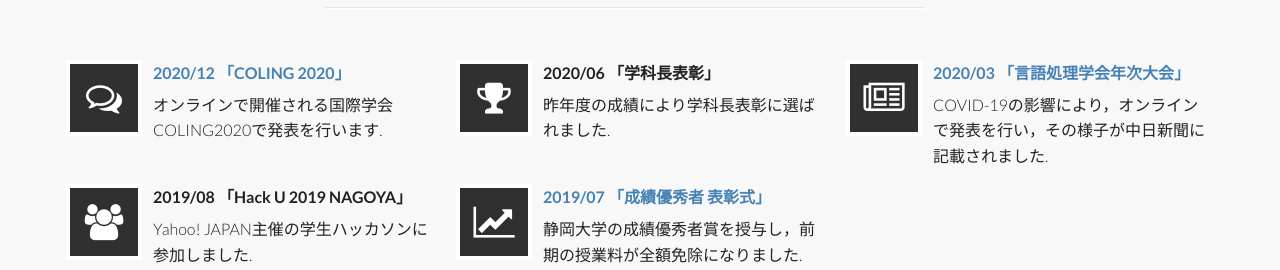
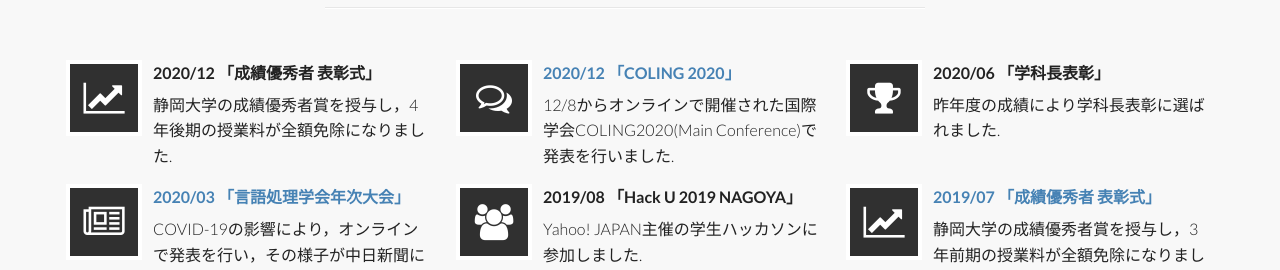
Before and after one commit to ayk24/ayk24.github.io, a plain HTML site: page index.html in a window 1280 px wide. Shown: the part 676-946 px from the top of the page. Drawn offline with Linux system fonts and the light colour scheme.

Commit message:
:: add Award

```diff
--- a/index.html
+++ b/index.html
@@ -73,12 +73,22 @@
                 <div class="row">
                     <div class="col-md-4 content-block">
                         <div class="pull-left bounce-in">
+                            <i class="fa fa-line-chart fa-md"></i>
+                        </div>
+                        <div class="content-body fade-up content-indent">
+                            <h3 class="content-heading">2020/12 「成績優秀者 表彰式」</h3>
+                            <p>静岡大学の成績優秀者賞を授与し，4年後期の授業料が全額免除になりました.</p>
+                        </div>
+                    </div>
+                    <div class="col-md-4 content-block">
+                        <div class="pull-left bounce-in">
                             <i class="fa fa-comments-o fa fa-md"></i>
                         </div>
                         <div class="content-body fade-up content-indent">
                             <h3 class="content-heading"><a href="https://coling2020.org/" class="link">2020/12 「COLING
                                     2020」</a></h3>
-                            <p>オンラインで開催される国際学会COLING2020で発表を行います.</p>
+                            <p>12/8からオンラインで開催された国際学会COLING2020(Main Conference)で発表を行いました.
+                            </p>
                         </div>
                     </div>
                     <div class="col-md-4 content-block">
@@ -90,6 +100,8 @@
                             <p>昨年度の成績により学科長表彰に選ばれました.</p>
                         </div>
                     </div>
+                </div>
+                <div class="row">
                     <div class="col-md-4 content-block">
                         <div class="pull-left bounce-in">
                             <i class="fa fa-newspaper-o fa-md"></i>
@@ -101,8 +113,6 @@
                             <p>COVID-19の影響により，オンラインで発表を行い，その様子が中日新聞に記載されました.</p>
                         </div>
                     </div>
-                </div>
-                <div class="row">
                     <div class="col-md-4 content-block">
                         <div class="pull-left bounce-in">
                             <i class="fa fa-group fa-md"></i>
@@ -119,7 +129,7 @@
                         <div class="content-body fade-up content-indent">
                             <h3 class="content-heading"><a href="https://www.shizuoka.ac.jp/news/detail.html?CN=5702"
                                     class="link">2019/07 「成績優秀者 表彰式」</a></h3>
-                            <p>静岡大学の成績優秀者賞を授与し，前期の授業料が全額免除になりました.</p>
+                            <p>静岡大学の成績優秀者賞を授与し，3年前期の授業料が全額免除になりました.</p>
                         </div>
                     </div>
                 </div>
@@ -256,5 +266,4 @@
     <script src="js/jquery.prettyPhoto.js"></script>
     <script src="js/init.js"></script>
 </body>
-
 </html>
```
